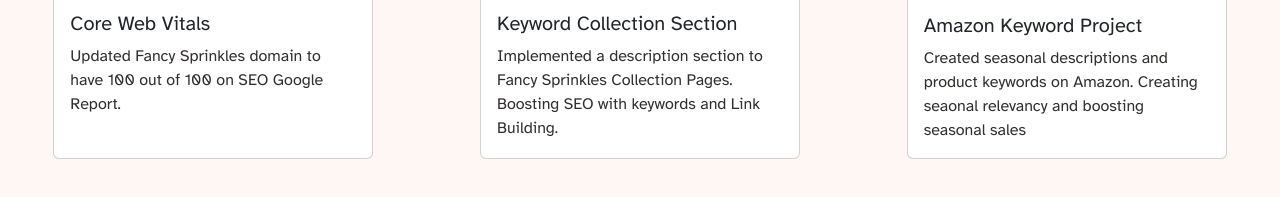
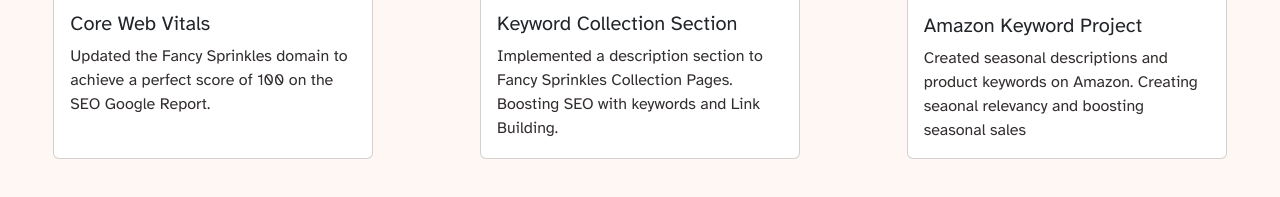
Before and after one commit to ajosvargas/portfolio, a plain HTML site: page work.html in a window 1280 px wide. Shown: the part 969-1166 px from the top of the page. Drawn offline with nearby package versions, Linux system fonts and the light colour scheme; a web font is replaced by a local one.

Commit message:
update text

```diff
--- a/work.html
+++ b/work.html
@@ -77,7 +77,7 @@
                     <img src="photos/web_vitals.png" class="card-img-top" alt="fancy sprinkles homepage photo">
                     <div class="card-body">
                       <h5 class="card-title">Core Web Vitals</h5>
-                      <p class="card-text">Updated Fancy Sprinkles domain to have 100 out of 100 on SEO Google Report.</p>
+                      <p class="card-text">Updated the Fancy Sprinkles domain to achieve a perfect score of 100 on the SEO Google Report.</p>
                     </div>
                 </div>
                 <div class="card col-5 col-lg-3">
```
